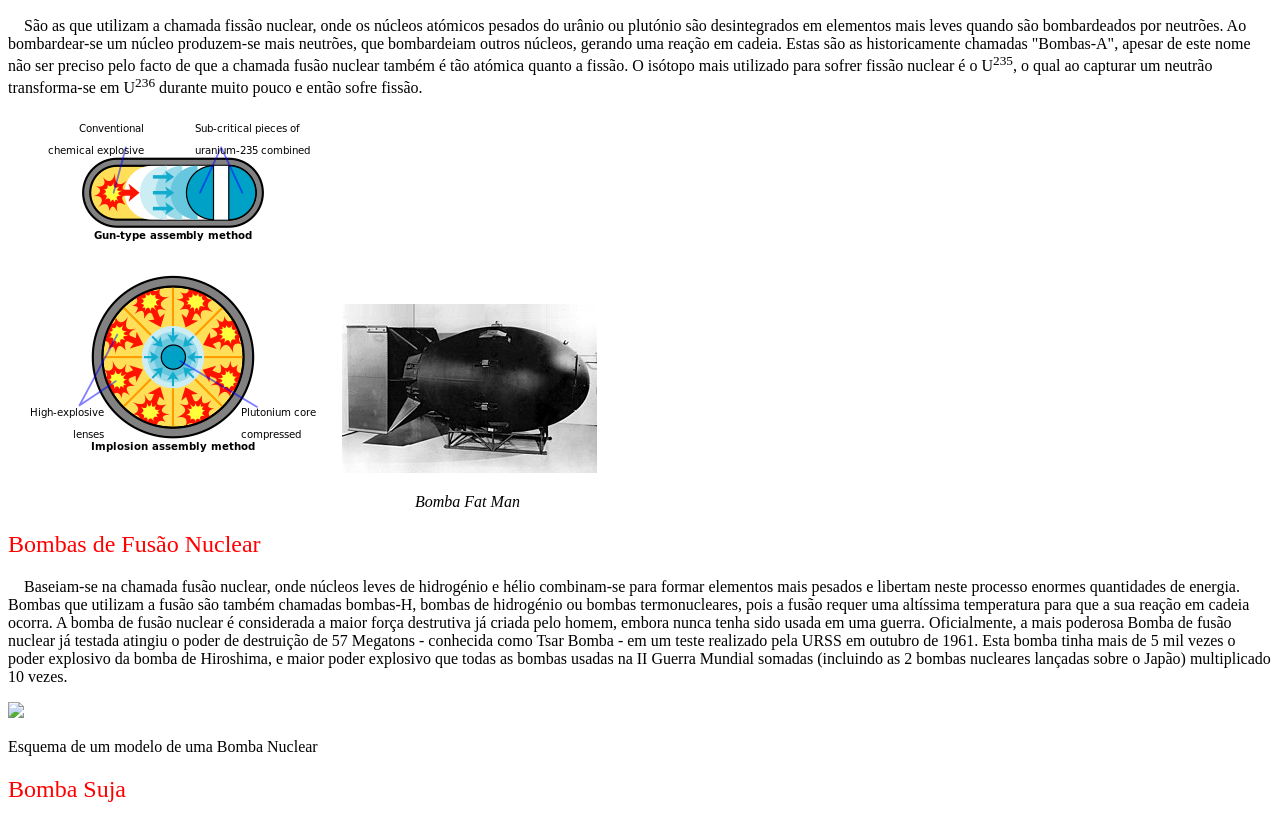
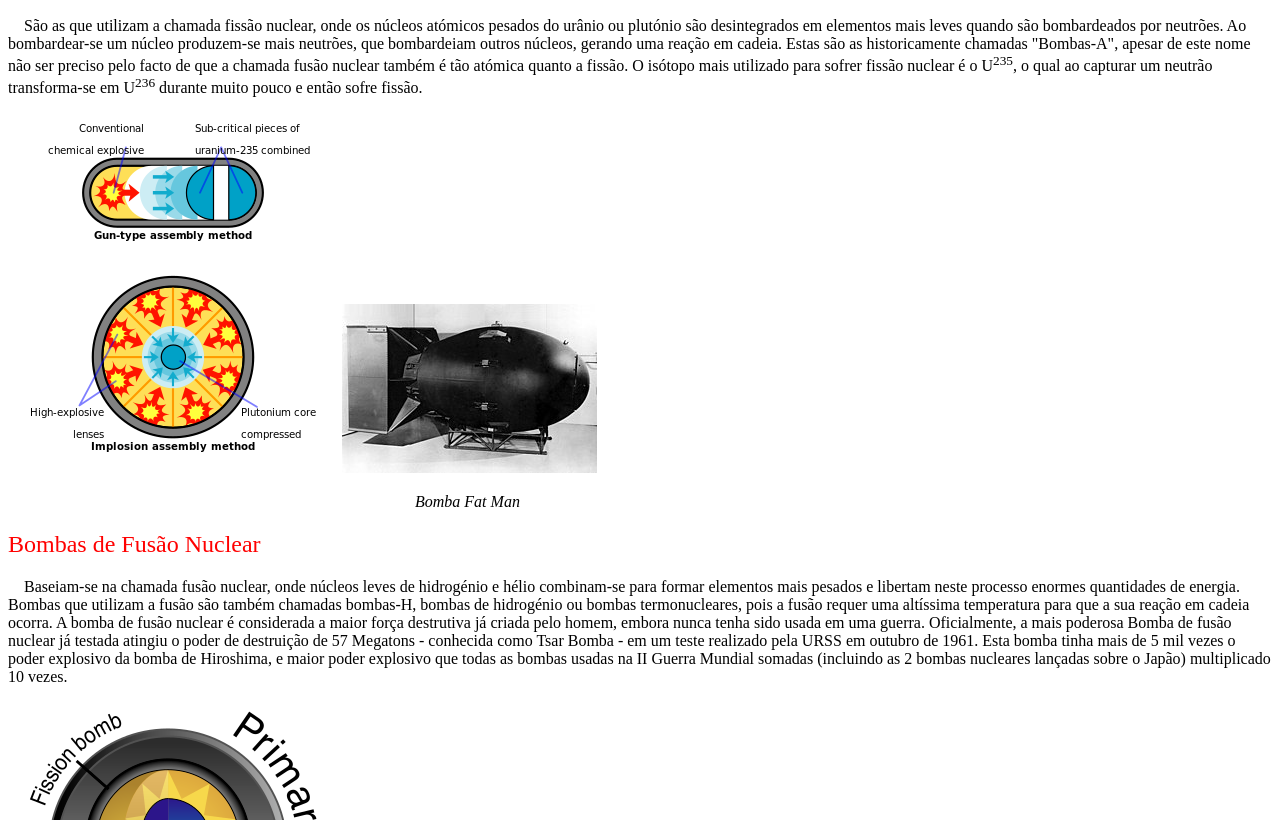
Before and after one commit to DeathAngel1374/Site-Quimica-Bombas, a plain HTML site: page index.html in a window 1280 px wide. Shown: the part 110-930 px from the top of the page. Drawn offline with Linux system fonts and the light colour scheme.

Commit message:
Update index.html

```diff
--- a/index.html
+++ b/index.html
@@ -59,7 +59,7 @@
       vezes.
     </p>
 
-    <img src="Bomba de Fusao.png" />
+    <img src="Bomba de Fusão.png" />
     <p>Esquema de um modelo de uma Bomba Nuclear</p>
     <h2 class="secondtitle">Bomba Suja</h2>
     <p>
```
